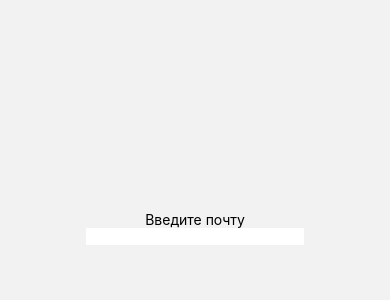
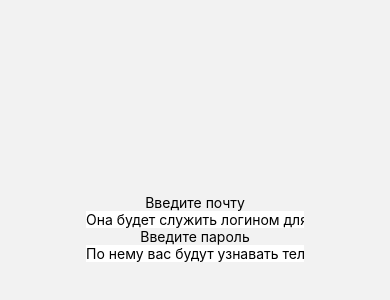
Before and after one commit to dgdagadin87/mobile-board, a React Native app: screen /Login in a window 390 px wide. Shown: the part 194-494 px from the top of the page. Built offline with nearby package versions, Linux system fonts and the light colour scheme; what expo-linking would draw is missing.

Commit message:
Login form was modified

```diff
--- a/screens/LoginScreen.tsx
+++ b/screens/LoginScreen.tsx
@@ -16,21 +16,34 @@ class LoginScreen extends React.Component<Props> {
     this.props.actions.changeLogin(text);
   }
 
+  changePassword(text: string) {
+    this.props.actions.changePassword(text);
+  }
+
   render() {
     const { login, password } = this.props;
+
     return (
       <SafeAreaView style={styles.container}>
         <Text>Введите почту</Text>
         <View>
           <TextInput
-            editable={true}
             style={styles.input}
             onChangeText={(text: string) => this.changeLogin(text)}
             value={login}
+            placeholder="Она будет служить логином для входа в приложение"
           />
         </View>
-        <Text></Text>
-        <View></View>
+        <Text>Введите пароль</Text>
+        <View>
+          <TextInput
+            secureTextEntry={true}
+            style={styles.input}
+            onChangeText={(text: string) => this.changePassword(text)}
+            value={password}
+            placeholder="По нему вас будут узнавать телезрители"
+          />
+        </View>
       </SafeAreaView>
     );
   }
```
